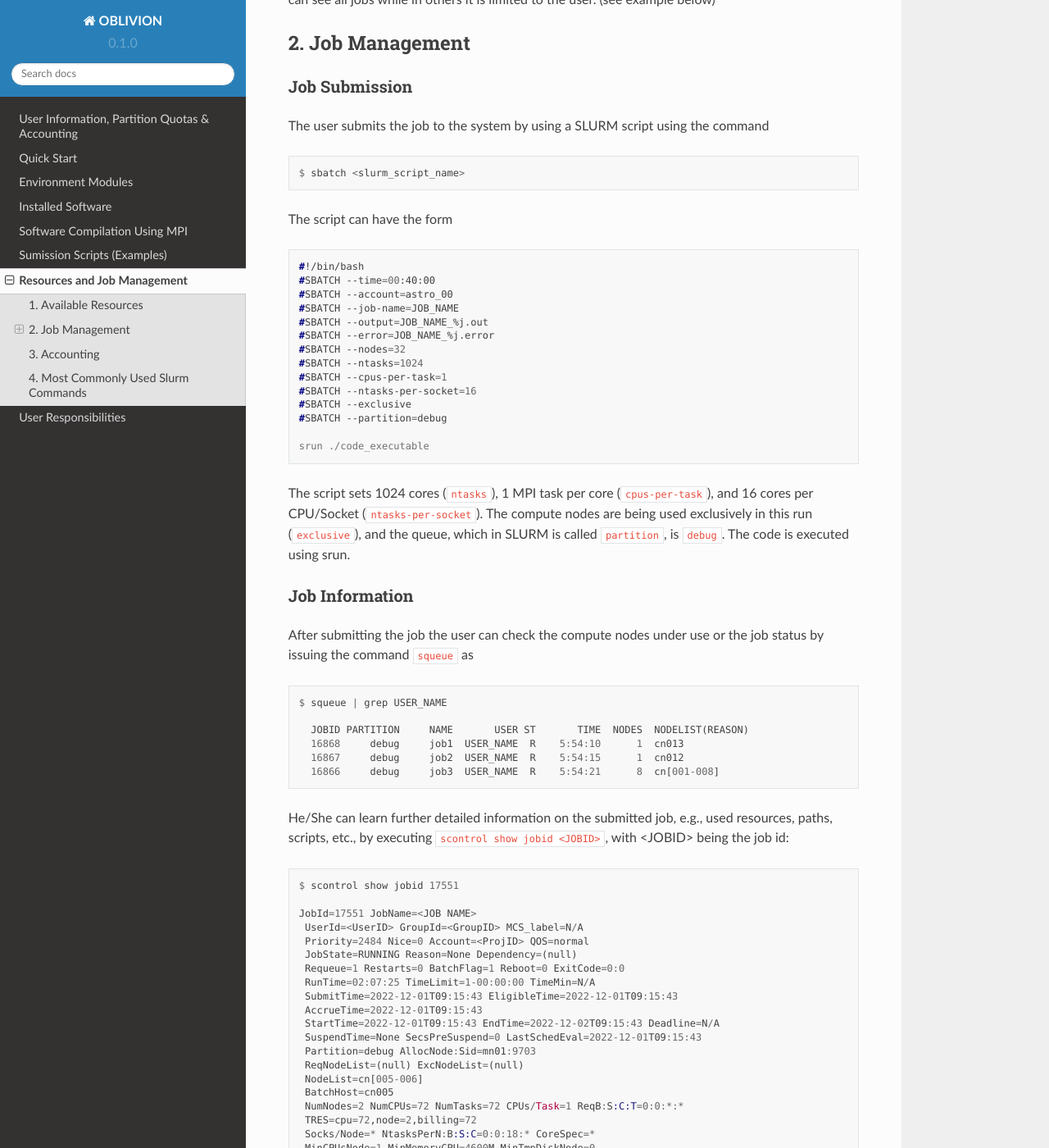
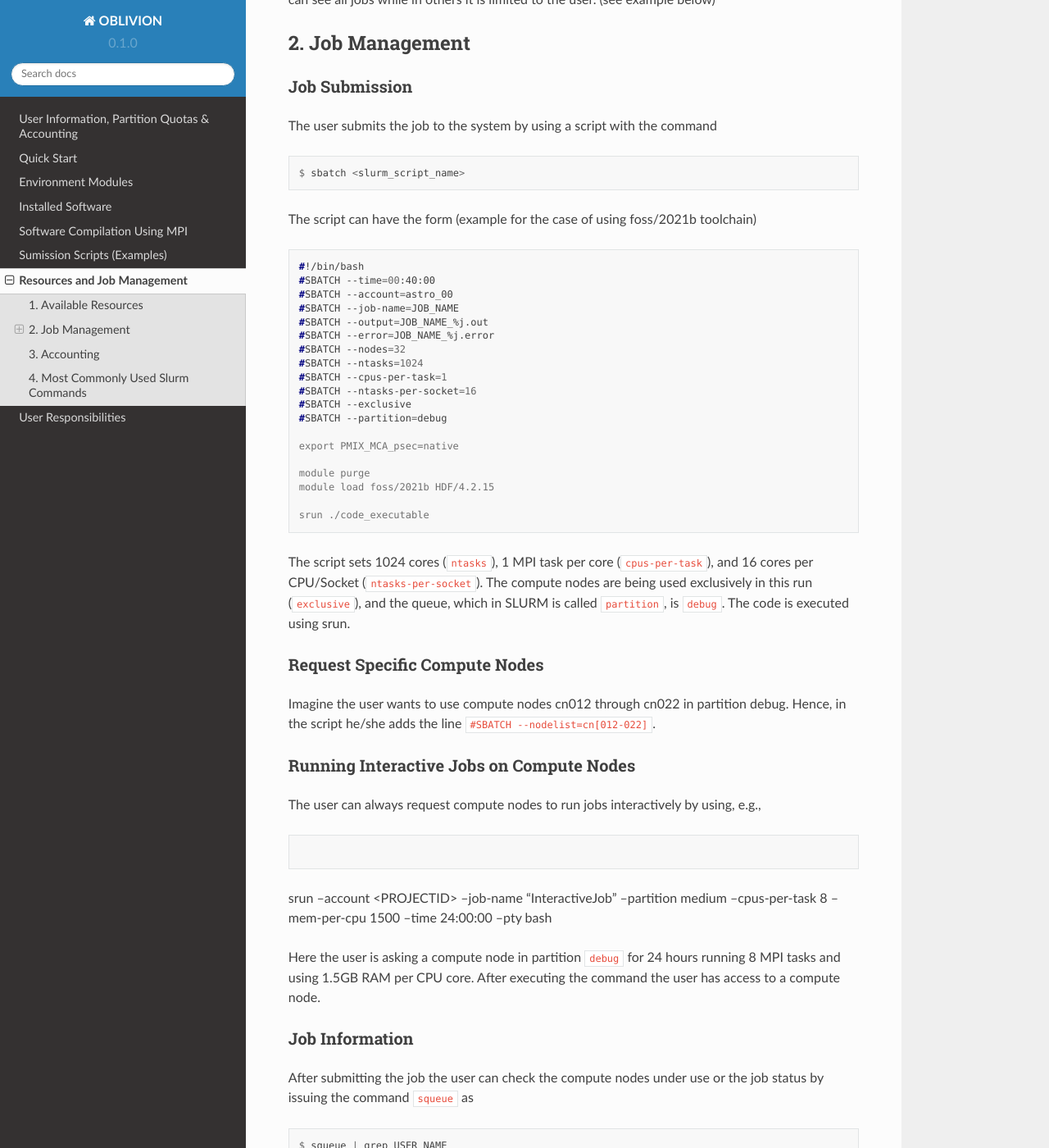
Before and after one commit to mavillez/Oblivion, a Sphinx documentation site: the page built from docs/source/management.rst, in a window 1280 px wide and 1400 px high, scrolled down 729 px. Shown: the whole window at 82% size. Built offline with Sphinx 7.4.7 and the Read the Docs theme 2.0.0, drawn with Linux system fonts in a browser that asks for light colours.

Commit message:
Update management.rst

```diff
--- a/docs/source/management.rst
+++ b/docs/source/management.rst
@@ -35,13 +35,13 @@ and execute ``squeue`` that gives the compute nodes in use and the jobs status.
 Job Submission
 ~~~~~~~~~~~~~~
 
-The user submits the job to the system by using a SLURM script using the command
+The user submits the job to the system by using a script with the command
 
 .. code-block:: julia
 
   $ sbatch <slurm_script_name>
 
-The script can have the form
+The script can have the form (example for the case of using foss/2021b toolchain)
 
 .. code-block:: console
 
@@ -58,9 +58,30 @@ The script can have the form
   #SBATCH --exclusive
   #SBATCH --partition=debug
 
+  export PMIX_MCA_psec=native
+
+  module purge
+  module load foss/2021b HDF/4.2.15
+
   srun ./code_executable
 
 The script sets 1024 cores (``ntasks``), 1 MPI task per core (``cpus-per-task``), and 16 cores per CPU/Socket (``ntasks-per-socket``). The compute nodes are being used exclusively in this run (``exclusive``), and the queue, which in SLURM is called ``partition``, is ``debug``. The code is executed using srun.
+
+Request Specific Compute Nodes
+~~~~~~~~~~~~~~~~~~~~~~~~~~~~~~
+
+Imagine the user wants to use compute nodes cn012 through cn022 in partition debug. Hence, in the script he/she adds the line ``#SBATCH --nodelist=cn[012-022]``.
+
+Running Interactive Jobs on Compute Nodes
+~~~~~~~~~~~~~~~~~~~~~~~~~~~~~~~~~~~~~~~~~
+
+The user can always request compute nodes to run jobs interactively by using, e.g.,
+
+.. code-block:: julia
+
+srun --account <PROJECTID> --job-name "InteractiveJob" --partition medium --cpus-per-task 8 --mem-per-cpu 1500 --time 24:00:00 --pty bash
+
+Here the user is asking a compute node in partition ``debug`` for 24 hours running 8 MPI tasks and using 1.5GB RAM per CPU core. After executing the command the user has access to a compute node.
 
 Job Information
 ~~~~~~~~~~~~~~~
```
